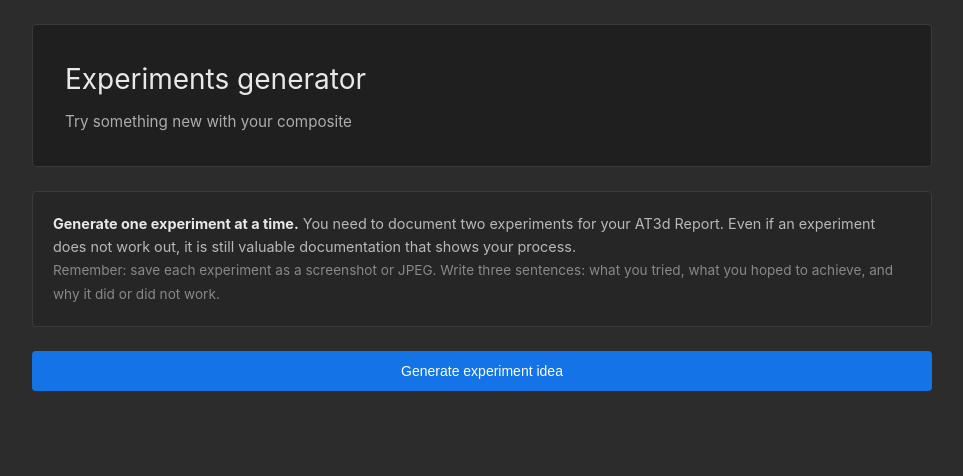
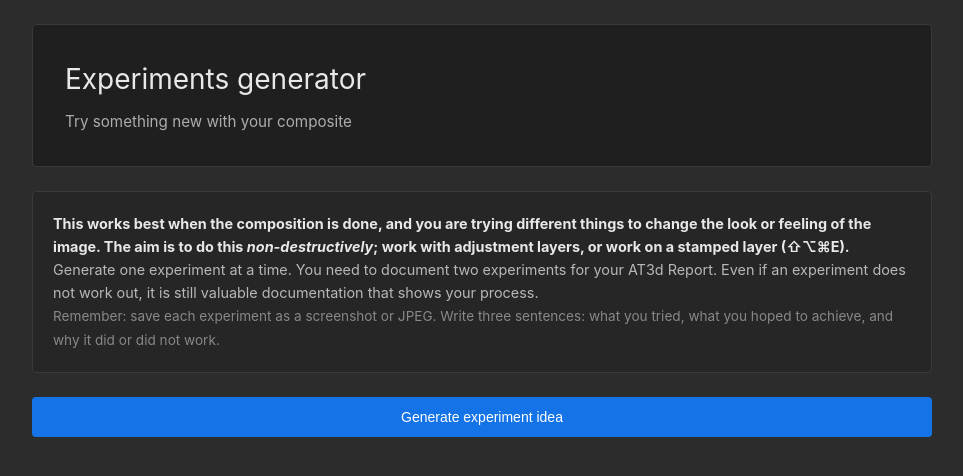
Before and after one commit to Leigh-code/Canvas, a Jekyll site: the page docs/photomedia-experiments.html, which Jekyll copies as it is, in a window 1280 px wide. Shown: the top 476 px of the page, without its empty margins (158-1121 px from the left). Built offline with Jekyll 4.4.1, drawn with Linux system fonts in a browser that asks for light colours.

Commit message:
Update photomedia-experiments.html

```diff
--- a/docs/photomedia-experiments.html
+++ b/docs/photomedia-experiments.html
@@ -216,7 +216,7 @@
         </div>
 
         <div class="info-block">
-            <strong>Generate one experiment at a time.</strong> You need to document two experiments for your AT3d Report. Even if an experiment does not work out, it is still valuable documentation that shows your process.
+            <strong>This works best when the composition is done, and you are trying different things to change the look or feeling of the image. The aim is to do this <i>non-destructively</i>; work with adjustment layers, or work on a stamped layer (⇧⌥⌘E).</strong> Generate one experiment at a time. You need to document two experiments for your AT3d Report. Even if an experiment does not work out, it is still valuable documentation that shows your process.
             <br><span class="text-muted">Remember: save each experiment as a screenshot or JPEG. Write three sentences: what you tried, what you hoped to achieve, and why it did or did not work.</span>
         </div>
 
```
